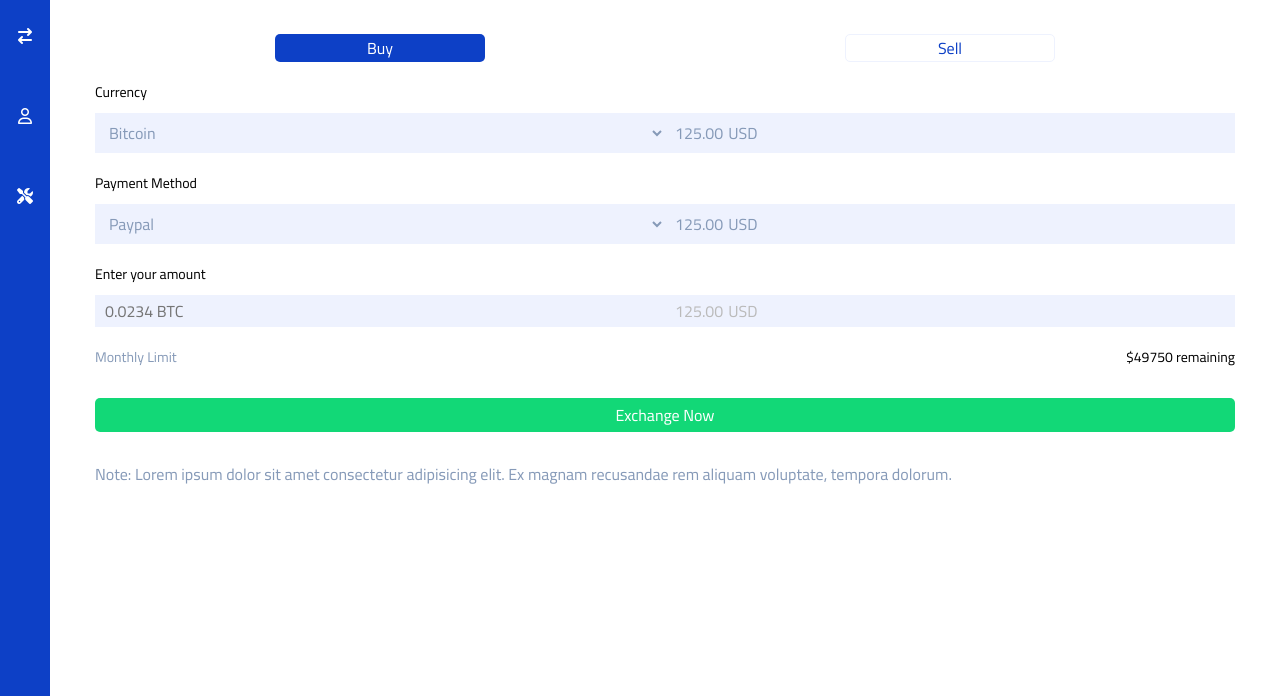
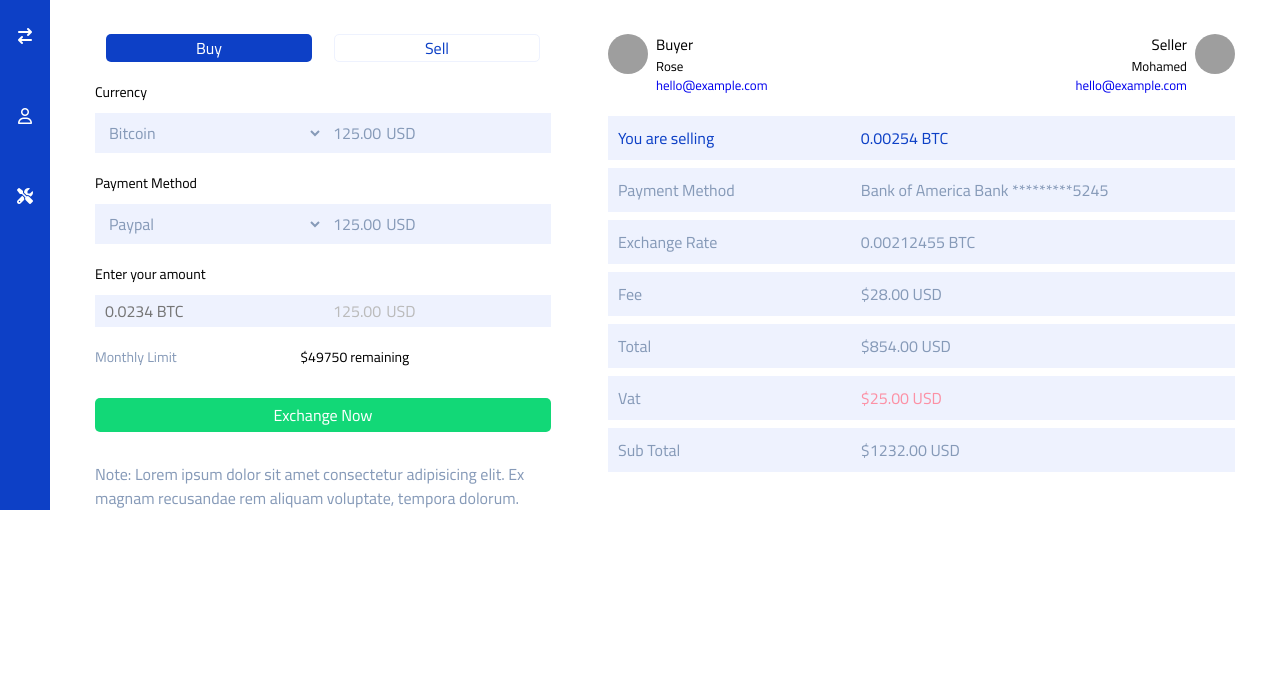
Before and after one commit to mohamedmostafakhudari/Bitcoin-Dashboard, a plain HTML site: page src/index.html in a window 1280 px wide. Shown: the part 104-800 px from the top of the page. Drawn offline with nearby package versions, Linux system fonts and the light colour scheme; files that its build step writes are made by us from their sources; grey boxes are pictures that could not be loaded.

Commit message:
Create Further Info Section And Done Large Screen Layout

```diff
--- a/src/index.html
+++ b/src/index.html
@@ -43,8 +43,8 @@
              <p class="welcome"><span>Welcome Back,</span> Username</p>
         </div>
         <div class="main__content">
-            <div class="container">
-                <section class="exchange">
+            <div class="container row">
+                <section class="exchange col">
                     <div class="buttons row">
                         <button type="button" class="buy col">Buy</button>
                         <button type="button" class="sell col">Sell</button>
@@ -85,6 +85,56 @@
                         Note: Lorem ipsum dolor sit amet consectetur adipisicing elit. Ex magnam recusandae rem aliquam voluptate, tempora dolorum.
                     </p>
                 </section>
+                <section class="further-info col">
+                    <div class="users row">
+                        <div class="user col row">
+                            <img src="./assets/avatar.jpg" alt="buyer" class="col">
+                            <div class="user-info col">
+                                <h3>Buyer</h3>
+                                <p>Rose</p>
+                                <a href="#">hello@example.com</a>
+                            </div>
+                        </div>
+                        <div class="user col row">
+                            <img src="./assets/avatar1.jpg" alt="seller" class="col">
+                            <div class="user-info col">
+                                <h3>Seller</h3>
+                                <p>Mohamed</p>
+                                <a href="#">hello@example.com</a>
+                            </div>
+                        </div>
+                    </div>
+                    <div class="further-info-content">
+                        <div class="selling row">
+                            <p class="col">You are selling</p>
+                            <p class="col">0.00254 BTC</p>
+                        </div>
+                        <div class="payment-method row">
+                            <p class="col">Payment Method</p>
+                            <p class="col">Bank of America Bank *********5245</p>
+                        </div>
+                        <div class="exchange-rate row">
+                            <p class="col">Exchange Rate</p>
+                            <p class="col">0.00212455 BTC</p>
+                        </div>
+                        <div class="fee row">
+                            <p class="col">Fee</p>
+                            <p class="col">$28.00 USD</p>
+                        </div>
+                        <div class="total row">
+                            <p class="col">Total</p>
+                            <p class="col">$854.00 USD</p>
+                        </div>
+                        <div class="vat row">
+                            <p class="col">Vat</p>
+                            <p class="col">$25.00 USD</p>
+                        </div>
+                        <div class="sub-total row">
+                            <p class="col">Sub Total</p>
+                            <p class="col">$1232.00 USD</p>
+                        </div>
+                    </div>
+                </section>
             </div>
         </div>
     </main>
--- a/src/sass/layout/_exchange.scss
+++ b/src/sass/layout/_exchange.scss
@@ -5,6 +5,22 @@
     margin-bottom: rem(40);
     span {
         color: getColor(primary);
+    }
+}
+.main__content > .row {
+    @include breakpoint-up(large) {
+        display: flex;
+        justify-content: space-between;
+    }
+}
+.main__content > .row .col:first-child {
+    @include breakpoint-up(large) {
+        flex-basis: 40%;
+    }
+}
+.main__content > .row .col:nth-child(2) {
+    @include breakpoint-up(large) {
+        flex-basis: 55%;
     }
 }
 section.exchange {
@@ -20,6 +36,9 @@ section.exchange {
     .buttons.row > .col {
         flex-basis: 100%;
         max-width: rem(210);
+        @include breakpoint-up (large) {
+            flex-basis: 45%;
+        }
     }
     .buttons button {
         border-radius: 5px;
--- /dev/null
+++ b/src/sass/layout/_further-info.scss
@@ -0,0 +1,71 @@
+@use '../abstracts/index' as *;
+.further-info {
+    padding-top: rem(40);
+    @include breakpoint-up(medium) {
+        padding: 0;
+    }
+    .users.row {
+        display: flex;
+        justify-content: space-between;
+        flex-wrap: wrap;
+        margin-bottom: rem(20);
+    }
+    .users.row > .col {
+        flex: 1;
+        min-width: 152px;
+    }
+    .users.row > .row {
+        display: flex;
+    }
+    .users.row > .row:nth-child(2) {
+        flex-direction: row-reverse;
+        text-align: right;
+    }
+    .users img {
+        max-width: 40px;
+        max-height: 40px;
+        border-radius: 50%;
+        margin-right: rem(8);
+    }
+    .users .user:nth-child(2) img {
+        margin-right: 0;
+        margin-left: rem(8);
+    }
+    .user-info {
+        font-size: rem(13);
+    }
+    .user-info h3 {
+        font-weight: normal;
+        font-size: rem(15);
+    }
+    .users a {
+        text-decoration: none;
+    }
+    .further-info-content .row {
+        display: flex;
+        margin-bottom: rem(8);
+    }
+    .further-info-content .col:first-child {
+        flex-basis: 40%;
+    }
+    .further-info-content .col:nth-child(2) {
+        flex: 1;
+    }
+    .further-info-content {
+        background-color: #fff;
+    }
+    .further-info-content div {
+        background-color: getColor(secondary);
+        padding-inline: rem(10);
+    }
+    .further-info-content p {
+        color: getColor(textColor);
+        padding: rem(10) 0;
+    }
+    .further-info-content .selling p {
+        color: getColor(primary);
+    }
+    .further-info-content .vat p:nth-child(2) {
+        color: getColor(negative);
+    }
+}
--- a/src/sass/layout/_index4.scss
+++ b/src/sass/layout/_index4.scss
@@ -5,3 +5,4 @@
 @forward '_navigation.scss';
 @forward '_sidebar.scss';
 @forward '_exchange.scss';
+@forward '_further-info.scss';
--- a/src/sass/layout/_sidebar.scss
+++ b/src/sass/layout/_sidebar.scss
@@ -1,6 +1,7 @@
 @use '../abstracts/index' as *;
 body {
     display: flex;
+    min-height: unset;
 }
 .sidebar {
     background: getColor(primary);
```
